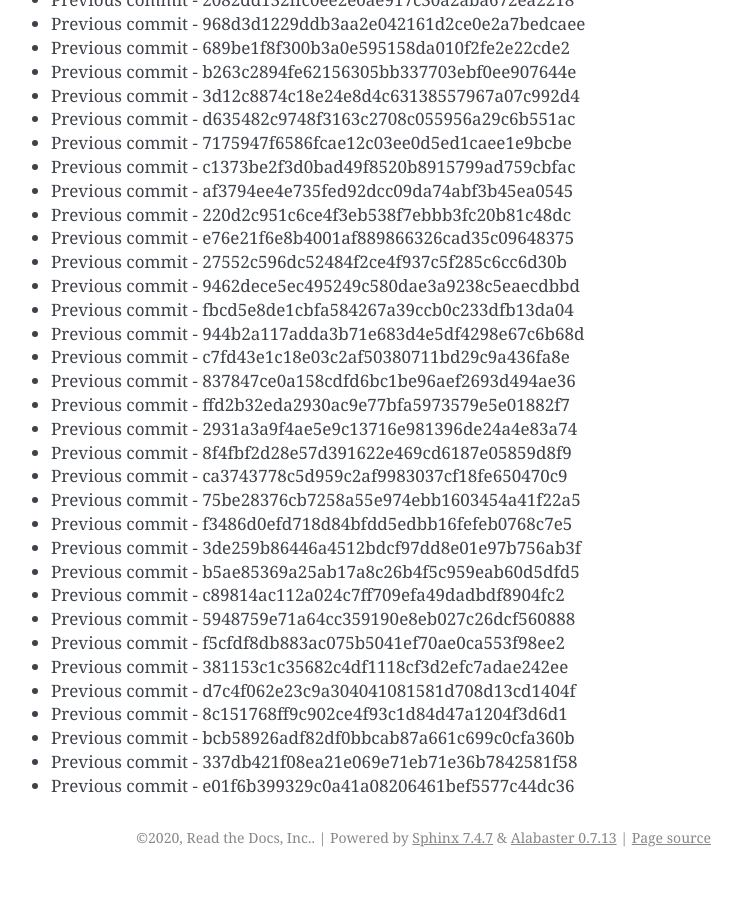
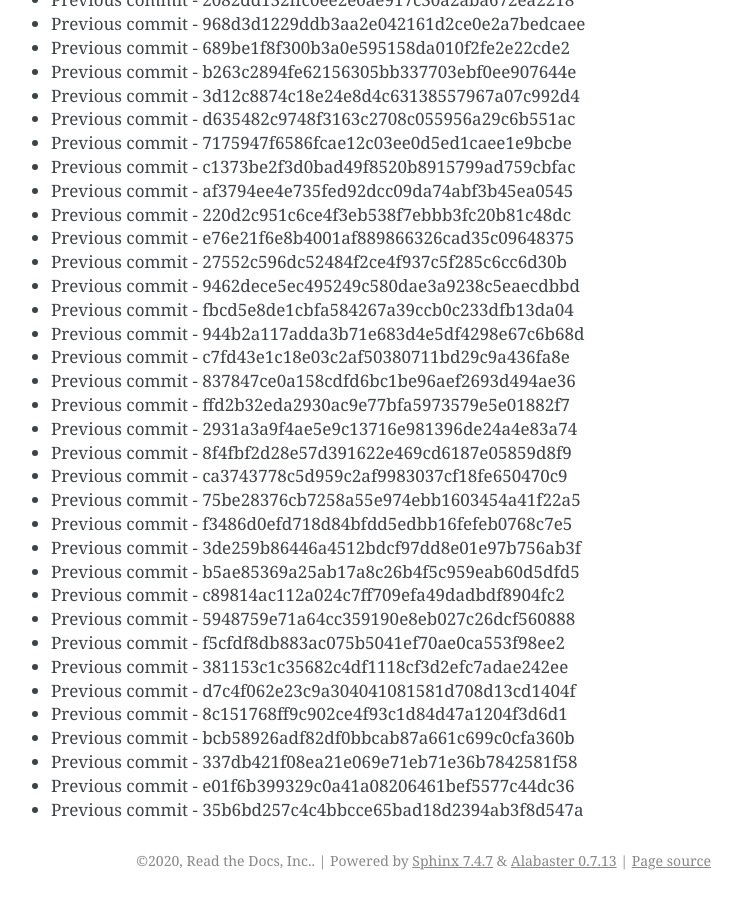
Before and after one commit to readthedocs/rtd-git-stresstest, a Sphinx documentation site: the page built from docs/updates.rst, in a window 1280 px wide and 900 px high, scrolled down 31948 px. Shown: the whole window, without its empty margins (399-1141 px from the left). Built offline with Sphinx 7.4.7, drawn with Linux system fonts in a browser that asks for light colours; before the commit the page ends 32825 px from its top, so only the background shows below that.

Commit message:
Generating commit from previous: 35b6bd257c4c4bbcce65bad18d2394ab3f8d547a

```diff
--- a/docs/updates.rst
+++ b/docs/updates.rst
@@ -1374,3 +1374,4 @@ It can be tested for any performance characteristics.
 * Previous commit - bcb58926adf82df0bbcab87a661c699c0cfa360b
 * Previous commit - 337db421f08ea21e069e71eb71e36b7842581f58
 * Previous commit - e01f6b399329c0a41a08206461bef5577c44dc36
+* Previous commit - 35b6bd257c4c4bbcce65bad18d2394ab3f8d547a
```
